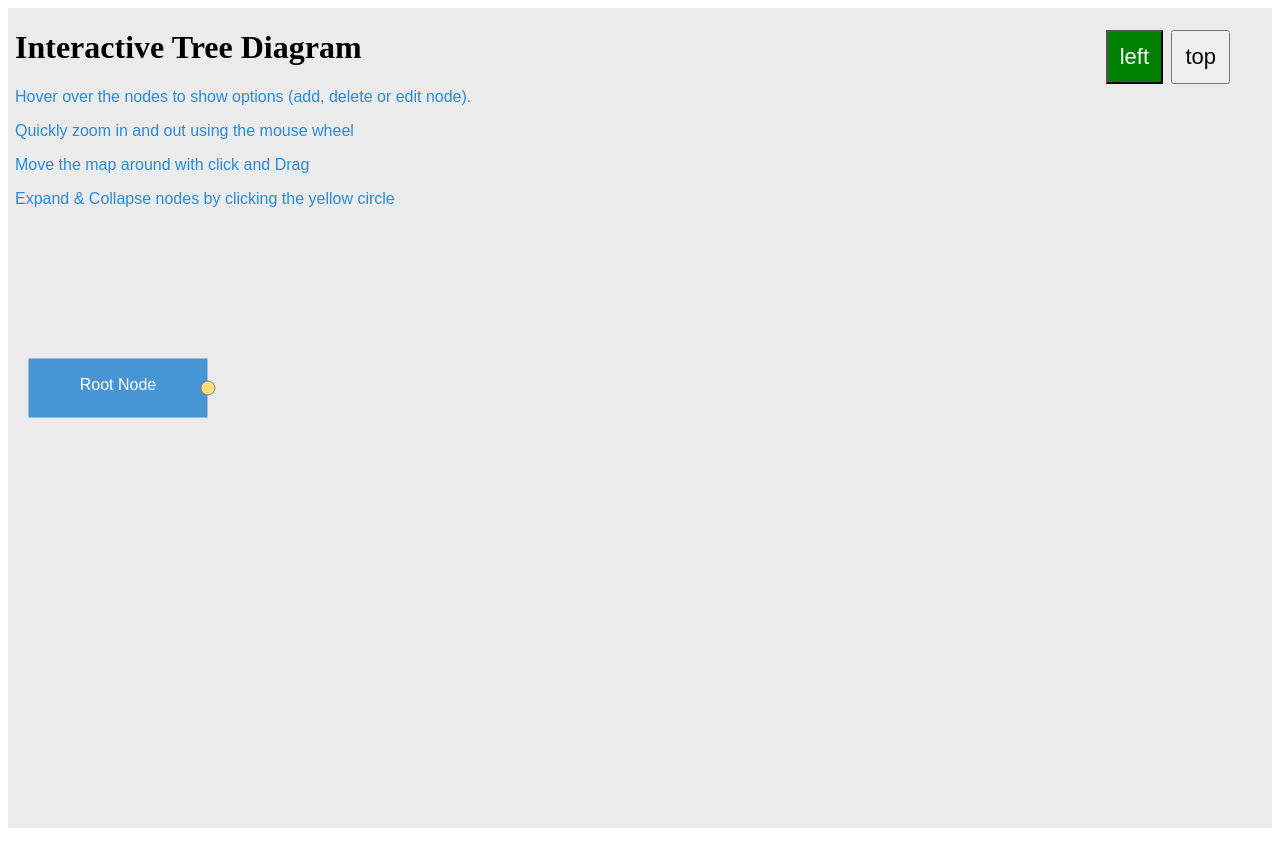
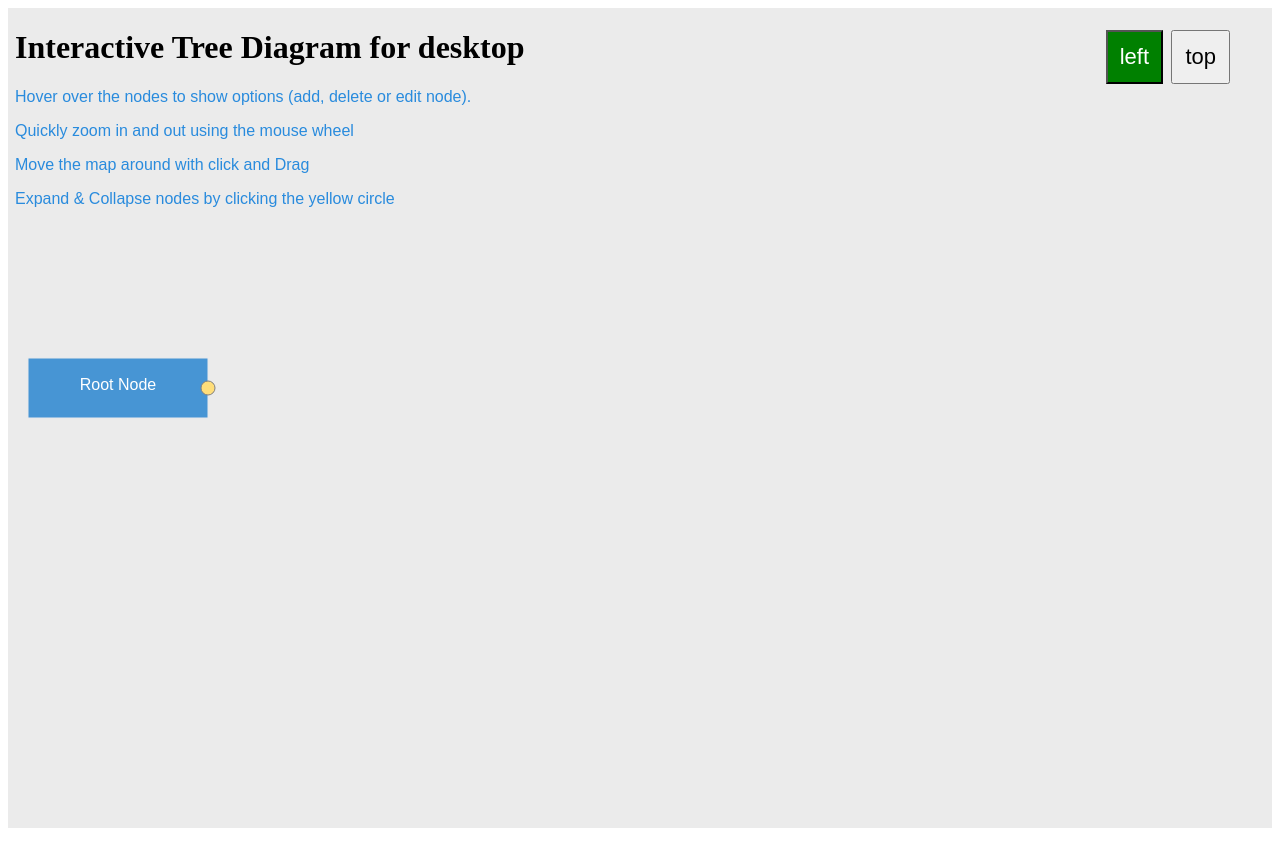
Before and after one commit to LeanSeverino1022/accountability-diagram, a plain HTML site: page index.html in a window 1280 px wide. Drawn offline with Linux system fonts and the light colour scheme.

Commit message:
text change

```diff
--- a/index.html
+++ b/index.html
@@ -21,7 +21,7 @@
 
 	<!--add the diagram container here -->
 	<div id="fixed-title">
-		<h1>Interactive Tree Diagram</h1>
+		<h1>Interactive Tree Diagram for desktop</h1>
 		<p>Hover over the nodes to show options (add, delete or edit node).</p>
 		<p>Quickly zoom in and out using the mouse wheel</p>
 		<p>Move the map around with click and Drag</p>
```
